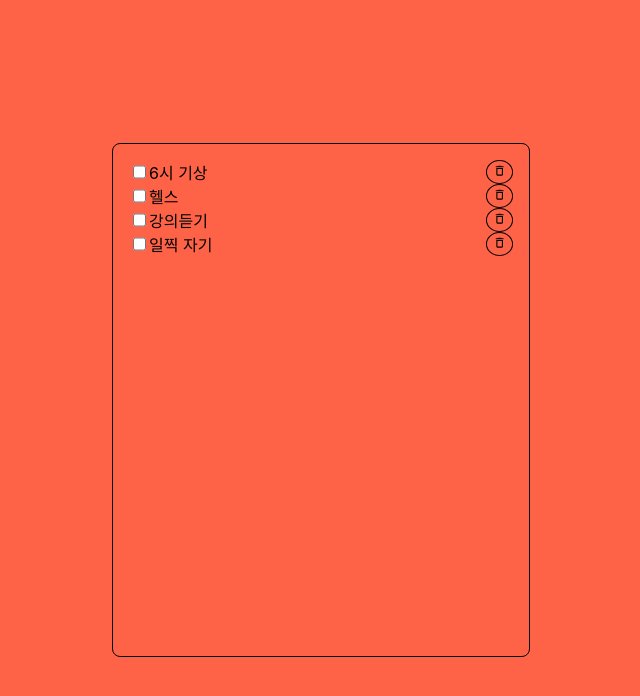
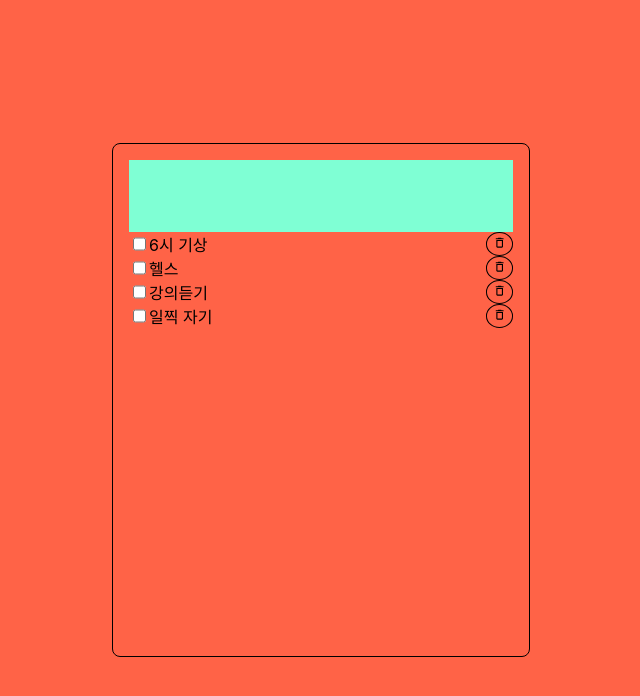
Before and after one commit to JaydenLee1116/todo-app, a React (Create React App) app: page / in a window 1280 px wide. Shown: the top 696 px of the page, without its empty margins (319-959 px from the left). Built offline with nearby package versions, Linux system fonts and the light colour scheme.

Commit message:
feat: Add header component
- ligth/dark mode btn과 todo filter btns를 담을 컴포넌트

```diff
--- a/src/components/Container.tsx
+++ b/src/components/Container.tsx
@@ -1,11 +1,12 @@
 import styles from '../styles/Container.module.css';
-
+import Header from './Header';
 import Item from './Item';
 
 export default function Container() {
   const tempTitles = ['6시 기상', '헬스', '강의듣기', '일찍 자기'];
   return (
     <div className={styles.container}>
+      <Header />
       {tempTitles.map((title, index) => (
         <Item title={title} key={index} />
       ))}
--- /dev/null
+++ b/src/components/Header.tsx
@@ -0,0 +1,5 @@
+import styles from '../styles/Header.module.css';
+
+export default function Header() {
+  return <div className={styles.header}></div>;
+}
--- /dev/null
+++ b/src/styles/Header.module.css
@@ -0,0 +1,7 @@
+.header {
+    width: 100%;
+    height: 15%;
+    display: flex;
+    justify-content: space-between;
+    background-color: aquamarine;
+}
```
